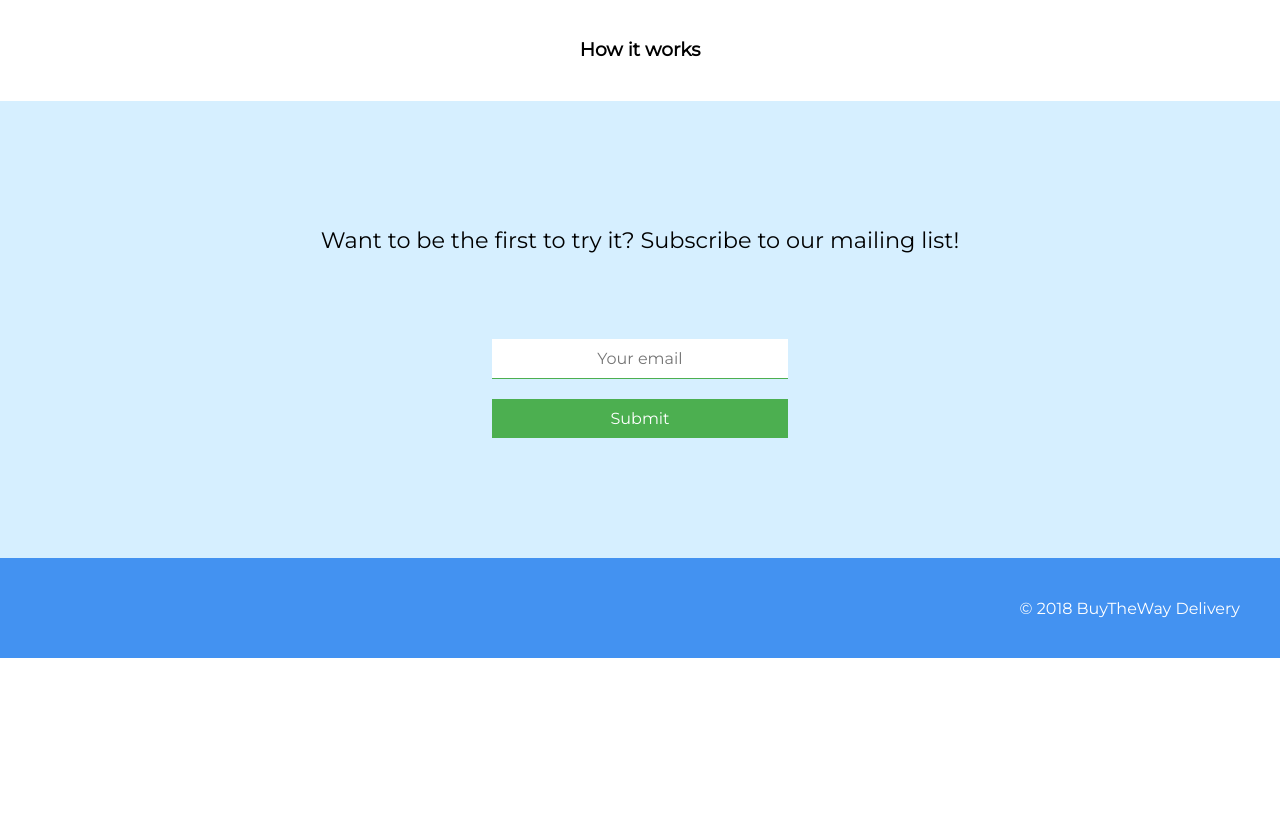
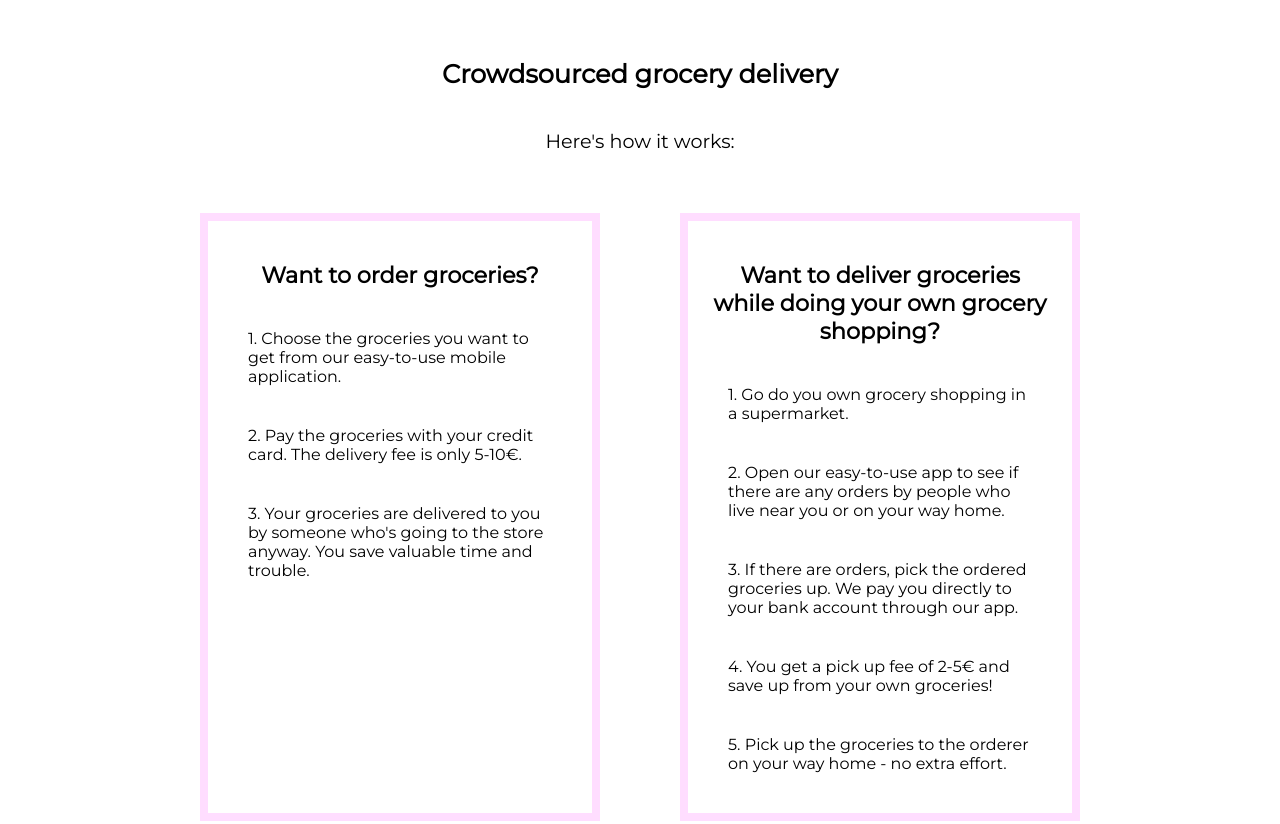
Before and after one commit to anttispitkanen/buytheway, a plain HTML site: page index.html in a window 1280 px wide. Shown: the part 502-1326 px from the top of the page. Before the commit the page ends 1160 px from the top, so only its background shows below. Drawn offline with Linux system fonts and the light colour scheme.

Commit message:
add sections

```diff
--- a/index.html
+++ b/index.html
@@ -10,14 +10,29 @@
 </head>
 <body>
     <div class="hero">
-        <h1>ByTheWay delivery</h1>
+        <h1>BuyTheWay delivery</h1>
         <h2>The cheapest way to get your groceries delivered to you</h2>
     </div>
 
     <div class="main-content">
-        <h3>How it works</h3>
+        <h3>Crowdsourced grocery delivery</h3>
+        <span class="how-it-works">Here's how it works:</span>
         <div class="two-columns">
+            <div class="column-1">
+                <h4>Want to order groceries?</h4>
+                <p>1. Choose the groceries you want to get from our easy-to-use mobile application.</p>
+                <p>2. Pay the groceries with your credit card. The delivery fee is only 5-10€.</p>
+                <p>3. Your groceries are delivered to you by someone who's going to the store anyway. You save valuable time and trouble.</p>
+            </div>
 
+            <div class="column-2">
+                <h4>Want to deliver groceries while doing your own grocery shopping?</h4>
+                <p>1. Go do you own grocery shopping in a supermarket.</p>
+                <p>2. Open our easy-to-use app to see if there are any orders by people who live near you or on your way home.</p>
+                <p>3. If there are orders, pick the ordered groceries up. We pay you directly to your bank account through our app.</p>
+                <p>4. You get a pick up fee of 2-5€ and save up from your own groceries!</p>
+                <p>5. Pick up the groceries to the orderer on your way home - no extra effort.</p>
+            </div>
         </div>
     </div>
 
--- a/styles.css
+++ b/styles.css
@@ -44,7 +44,52 @@ h2 {
 }
 
 .main-content {
+    width: 100vw;
+    max-width: 1000px;
+    display: flex;
+    flex-direction: column;
+    align-items: center;
+    /* background-color: #FFDDFF; */
     padding: 40px 20px;
+}
+
+h3 {
+    font-size: 1.6rem;
+    text-align: center;
+    padding-top: 20px;
+}
+
+.how-it-works {
+    font-size: 1.2rem;
+    padding: 40px 0;
+}
+
+.two-columns {
+    width: 100%;
+    display: flex;
+    flex-direction: row;
+    justify-content: space-around;
+    flex-wrap: wrap;
+}
+
+.column-1, .column-2 {
+    width: 400px;
+    max-width: 100vw;
+    padding: 20px;
+    margin: 20px 0;
+    border: 8px solid #FFDDFF;
+    /* background-color: #FFDDFF; */
+    /* box-shadow: 1px 1px 10px -1px rgba(0,0,0,.6); */
+}
+
+h4 {
+    font-size: 1.4rem;
+    text-align: center;
+    padding: 20px 0;
+}
+
+.column-1 p, .column-2 p {
+    padding: 20px;
 }
 
 .cta {
@@ -53,8 +98,7 @@ h2 {
     justify-content: center;
     align-items: center;
     width: 100vw;
-    padding: 120px 20px;
-    background-color: #D6EFFF;
+    padding: 120px 20px 160px;
 }
 
 .call-to-action {
@@ -67,7 +111,7 @@ h2 {
 .cta form input {
     width: 100%;
     text-align: center;
-    max-width: 400px;
+    max-width: 450px;
     padding: 10px;
 }
 
```
